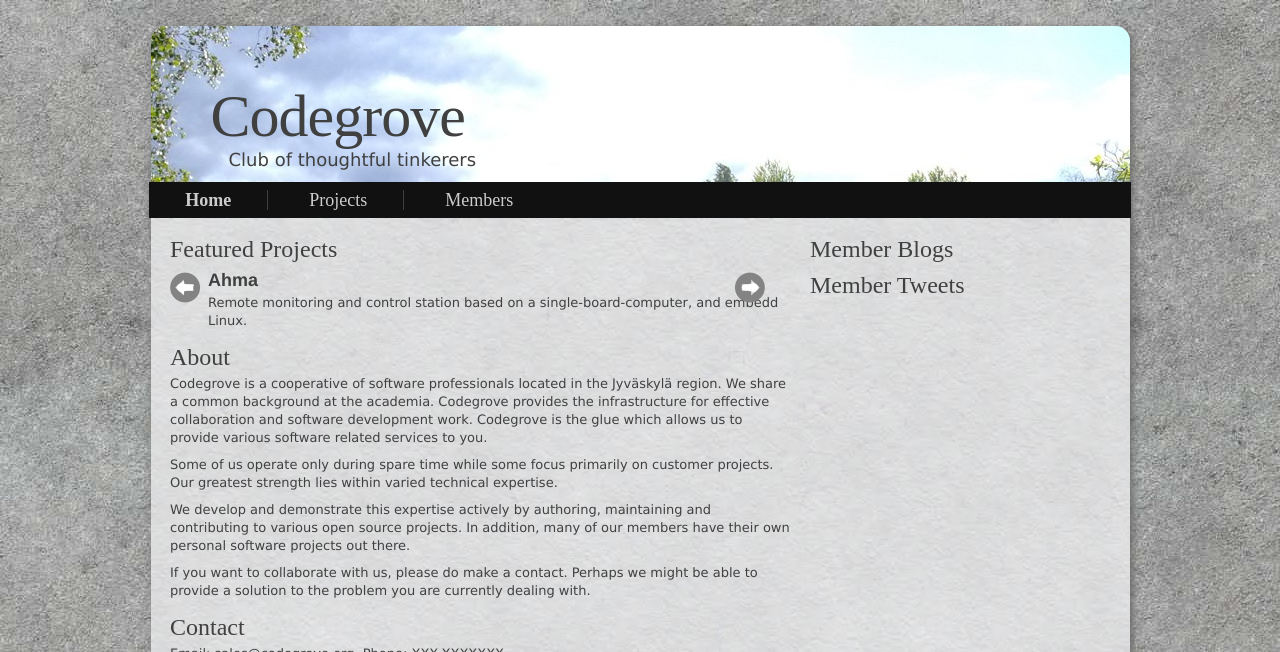
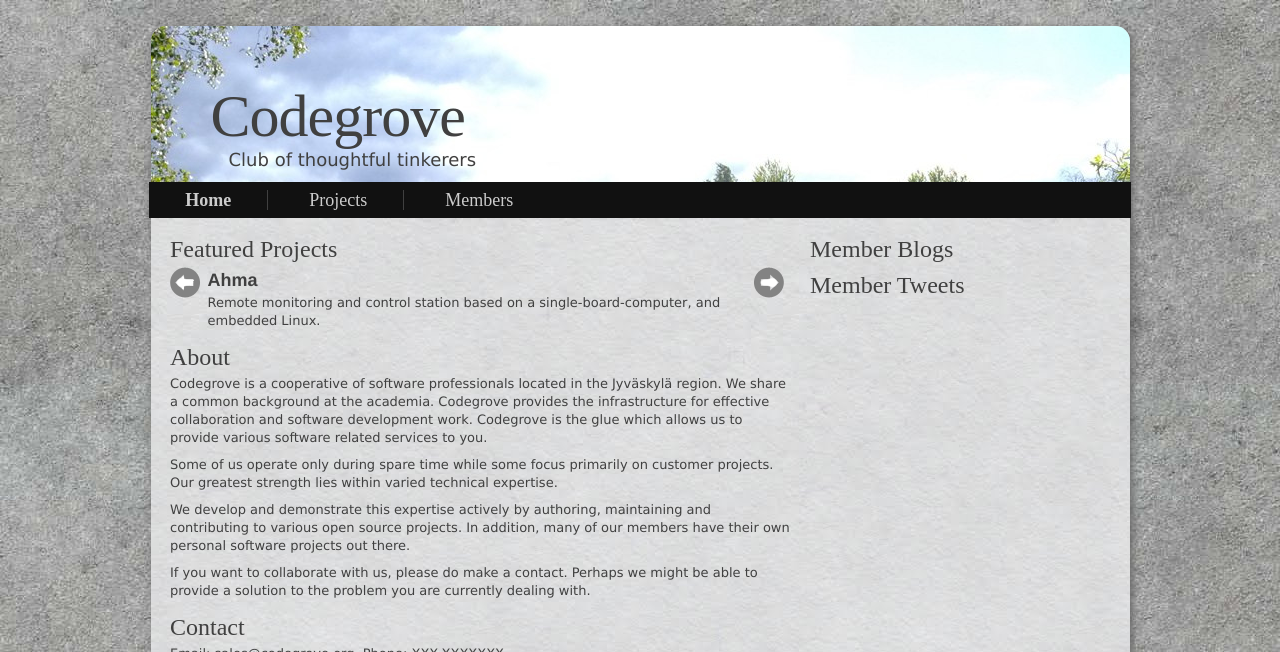
Before and after one commit to koodilehto/koodilehto-site, a Jekyll site: the page built from index.html, in a window 1280 px wide. Shown: the top 652 px of the page. Built offline with Jekyll 4.4.1, drawn with Linux system fonts in a browser that asks for light colours; nearby versions of some CDN libraries; some web fonts are replaced; grey boxes are pictures that could not be loaded.

Commit message:
Replace old carousel with a better scaling one

```diff
--- a/_layouts/layout.html
+++ b/_layouts/layout.html
@@ -12,7 +12,7 @@
     <script src="http://ajax.cdnjs.com/ajax/libs/json2/20110223/json2.js" type="text/javascript"></script>
     <script src="js/twitterlib.js" type="text/javascript"></script>
     <script src="http://code.jquery.com/jquery-1.7.1.min.js" type="text/javascript"></script>
-    <script src="js/jquery.bxSlider.min.js" type="text/javascript"></script>
+    <script src="js/jquery.caro.js" type="text/javascript"></script>
     {% if page.js %}<script src="js/{{ page.js }}.js" type="text/javascript"></script>{% endif %}
 
     <link href="http://fonts.googleapis.com/css?family=Marmelad" rel="stylesheet" type="text/css">
--- a/css/index.css
+++ b/css/index.css
@@ -1,31 +1,19 @@
 /* carousel */
-.bx-wrapper .bx-prev {
-    position: absolute;
-    top: 5px;
-    left: 0px;
+.left.icon {
+    float: left;
+    background: url(../images/arrow_left.png) no-repeat 0 -31px; /* bxslider */
+    padding-right: 0.5em;
+}
+
+.right.icon {
+    float: right;
+    background: url(../images/arrow_right.png) no-repeat 0 -31px; /* bxslider */
+    padding-left: 0.5em;
+}
+
+.left.icon, .right.icon {
     width: 31px;
     height: 31px;
-    text-indent: -999999px;
-    background: url(../images/arrow_left.png) no-repeat 0 -31px; /* bxslider */
-}
-
-.bx-wrapper .bx-next {
-    position: absolute;
-    top: 5px;
-    right: 0px;
-    width: 31px;
-    height: 31px;
-    text-indent: -999999px;
-    background: url(../images/arrow_right.png) no-repeat 0 -31px; /* bxslider */
-}
-
-.bx-wrapper .bx-next:hover,
-.bx-wrapper .bx-prev:hover {
-    background-position: 0 0;
-}
-
-.bx-window {
-    padding-left: 1em;
 }
 
 /* widgets */
--- a/index.html
+++ b/index.html
@@ -8,11 +8,28 @@
 <div class="row">
     <div class="span8">
         <h2>Featured Projects</h2>
-            <ul id="projects">
-                <li><h3>Ahma</h3><p>Remote monitoring and control station based on a single-board-computer, and embedded Linux.</p></li>
-                <li><h3>EffectServer</h3><p>UDP packet abstraction for multiple DMX controllers.</p></li>
-                <li><h3>Mystery Project</h3><p>To be revealed!</p></li>
-            </ul>
+        <div id="projects">
+            <div class="left icon"></div>
+            <div class="right icon"></div>
+            <div class="slides">
+                <div>
+                    <h3>Ahma</h3>
+                    <p>Remote monitoring and control station based on a single-board-computer, and embedded Linux.</p>
+                </div>
+                <div>
+                    <h3>EffectServer</h3>
+                    <p>UDP packet abstraction for multiple DMX controllers.</p>
+                </div>
+                <div>
+                    <h3>Mystery Project</h3>
+                    <p>To be revealed!</p>
+                </div>
+                <div>
+                    <h3>Yet Another Project</h3>
+                    <p>To be revealed!</p>
+                </div>
+            </div>
+        </div>
 
         <h2>About</h2>
             <p>Codegrove is a cooperative of software professionals located in the Jyväskylä region. We share a common background at the academia. Codegrove provides the infrastructure for effective collaboration and software development work. Codegrove is the glue which allows us to provide various software related services to you.</p>
--- a/js/index.js
+++ b/js/index.js
@@ -9,7 +9,7 @@
 
     urlWidget($('#news'), feeds, amountOfRSS);
     twitterWidget($('#tweets'), twitterUsers, amountOfTweets);
-    $('#projects').bxSlider();
+    $('#projects').caro();
 
       var showPolaroid = function() {
         var $elem = $(this);
--- /dev/null
+++ b/js/jquery.caro.js
@@ -0,0 +1,58 @@
+(function($){
+  function caroize($elem, opts) {
+    var $slideContainer = $elem.find('.slides');
+    var $slides = $slideContainer.children().append($('<div>'));
+    var $wrapper = $('<div>').append($slides).appendTo($slideContainer);
+    var delay = opts.delay;
+    var pos = 0;
+    var amount = $slides.length;
+    var max = amount * 100;
+
+    $slideContainer.css('overflow', 'hidden');
+    $wrapper.css({
+      position: 'relative',
+      width: max + '%'
+    });
+
+    $slides.each(function(i, e) {
+      $(e).css({
+        display: 'inline-block',
+        width: (100 / amount) + '%',
+        'vertical-align': 'top'
+      });
+    });
+
+    $elem.find('.left').on('click', function() {
+      pos += 100;
+
+      if(pos > 0) {
+        pos = 0;
+      }
+      else {
+        $wrapper.animate({left: pos + '%'}, delay);
+      }
+    });
+
+    $elem.find('.right').on('click', function() {
+      pos -= 100;
+
+      if(pos <= -max) {
+        pos = -max + 100;
+      }
+      else {
+        $wrapper.animate({left: pos + '%'}, delay);
+      }
+    });
+  }
+
+  $.fn.caro = function (options) {
+    return this.each(function () {
+      var $elem = $(this);
+      var opts = $.extend({
+        delay: 300 // in ms
+      }, options);
+
+      caroize($elem, opts);
+    });
+  };
+})(jQuery);
```
Also changed, not shown: js/jquery.bxSlider.min.js (deleted).
